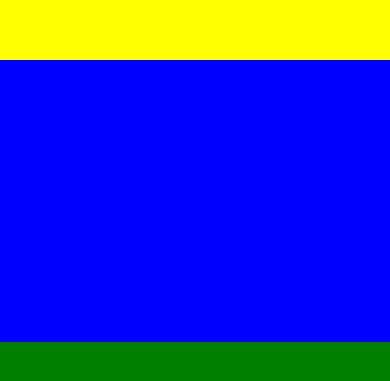
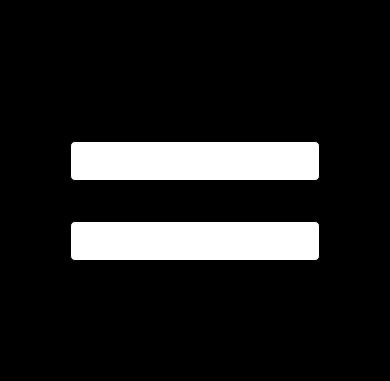
Before and after one commit to Laine2ds2025/mobile-3ds-2026, a React Native app: screen / in a window 390 px wide. Shown: the part 221-602 px from the top of the page. Built offline with nearby package versions, Linux system fonts and the light colour scheme.

Commit message:
Add files via upload

```diff
--- a/App.js
+++ b/App.js
@@ -1,9 +1,12 @@
-import Aula01 from "./src/aula01";
-import Aula02 from "./src/aula02";
+//import Aula01 from "./src/aula01";
+//import Aula02 from "./src/aula02";
+
+import Aula03 from "./src/aula03";
 
 export default function App() {
   return (
     //<Aula01 />
-    <Aula02 />
+    //<Aula02 />
+    <Aula03 />
   );
 }
--- a/src/aula01.jsx
+++ b/src/aula01.jsx
@@ -1,5 +1,5 @@
 import React, {Component} from "react";
-import { View, Text, StyleSheet } from "react-native";
+import { View, Text, Image, StyleSheet } from "react-native";
 
 class Aula01 extends Component {
     render(){
--- a/src/aula02.jsx
+++ b/src/aula02.jsx
@@ -1,5 +1,5 @@
 import React, {Component} from "react";
-import { View, Text, StyleSheet } from "react-native";
+import { View, Text, Image, StyleSheet } from "react-native";
 
 class Aula02 extends Component {
     render(){
--- /dev/null
+++ b/src/aula03.jsx
@@ -0,0 +1,40 @@
+import React, {Component} from "react";
+import { View, Text, Image, StyleSheet, TextInput } from "react-native";
+
+class Aula03 extends Component {
+    render(){
+        return(
+            <View style={ styles.container}>
+                <TextInput
+                    style={ styles.input}
+                    />
+                <TextInput
+                    style={ styles.input}
+                    />
+            </View>
+        )
+    }
+}
+
+export default Aula03;
+
+const styles = StyleSheet.create({
+
+    container: {
+        flex: 1,
+        alignItems: 'center',
+        justifyContent: 'center',
+        backgroundColor: 'black'
+    },
+
+
+    input: {
+        height: 40,
+        margin: 20,
+        width: 250,
+        borderWidth: 1,
+        padding: 10,
+        backgroundColor: 'white',
+        borderRadius: 5
+    },
+});
```
Also changed, not shown: package.json (line endings or trailing spaces), 1 other file (tests, documents, lock files or other folders).
